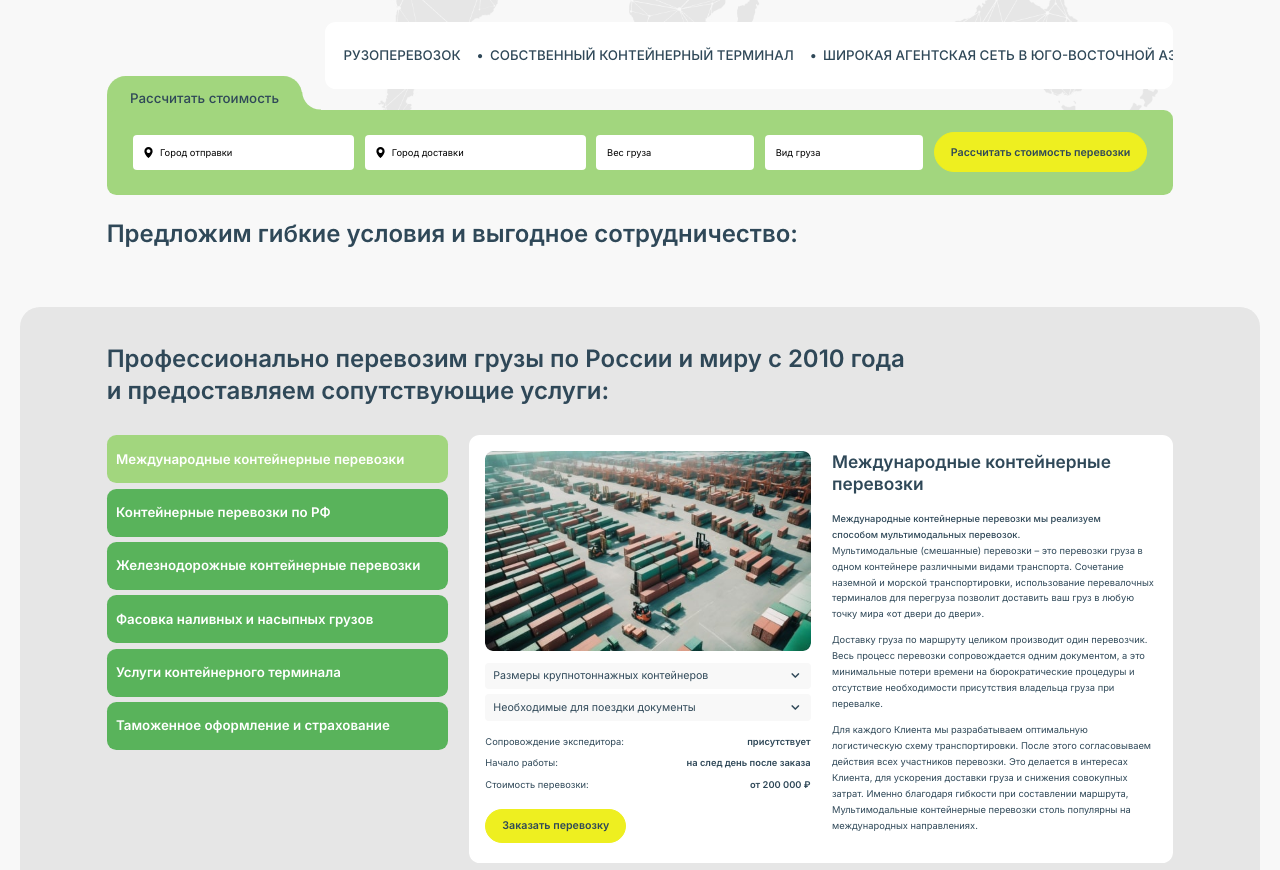
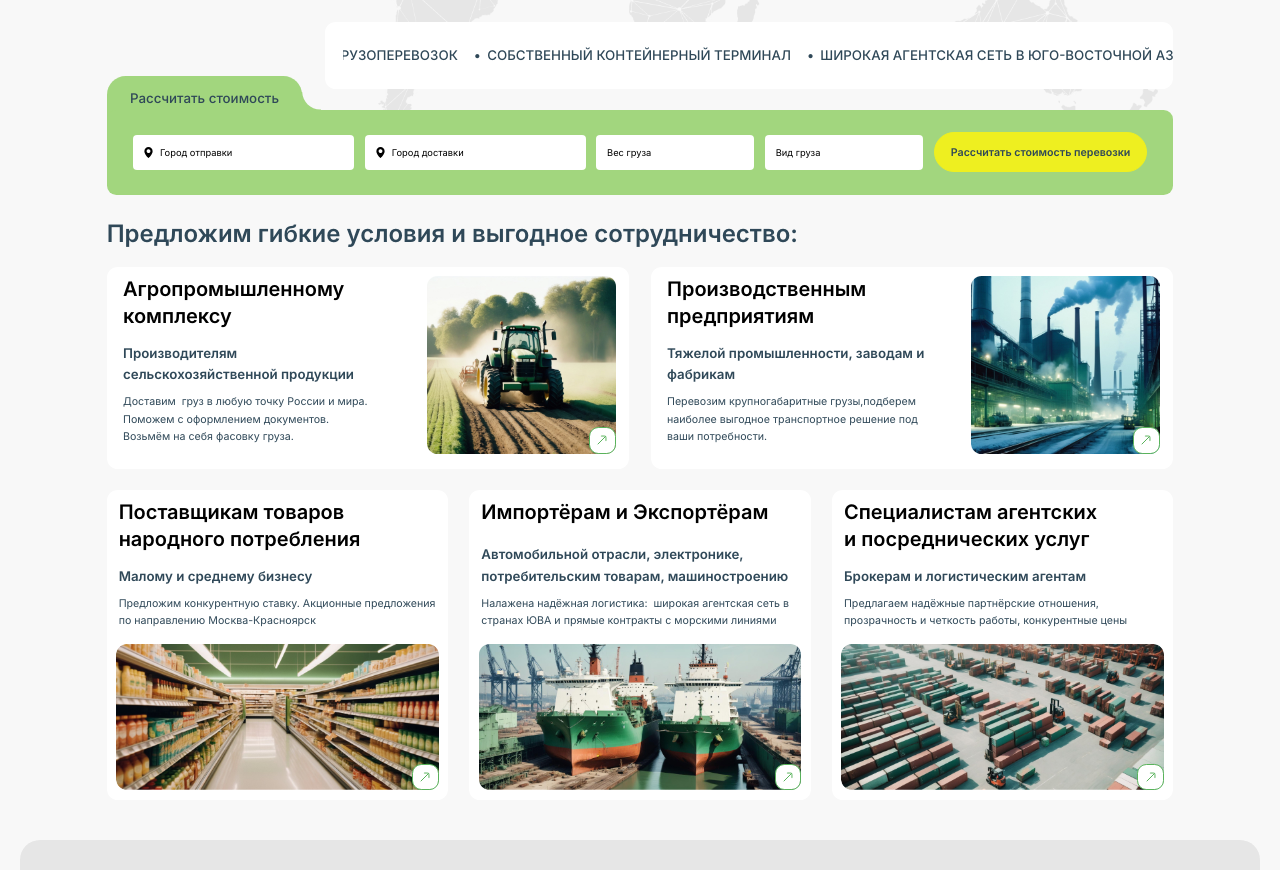
Before and after one commit to GrinCaseCode/greenlight, a plain HTML site: page index.html in a window 1280 px wide. Shown: the part 502-1372 px from the top of the page. Drawn offline with nearby package versions, Linux system fonts and the light colour scheme.

Commit message:
Add files via upload

```diff
--- a/index.html
+++ b/index.html
@@ -15,11 +15,12 @@
 	<link rel="stylesheet" href="libs/bootstrap/bootstrap-grid.css" />
 	<link rel="stylesheet" href="libs/fontawesome-free-5.12.0-web/css/all.min.css" />
 	<link rel="stylesheet" href="libs/fancybox-master/dist/jquery.fancybox.min.css" />
+	<link rel="stylesheet" href="libs/countdown/jquery.countdown.css" />
 	<link rel="stylesheet" href="libs/slick-1.5.9/slick/slick.css" />
 	<link rel="stylesheet" href="libs/slick-1.5.9/slick/slick-theme.css" />
-	<link rel="stylesheet" href="css/fonts.css" />
-	<link rel="stylesheet" href="css/main.css?ver=1.2" />
-	<link rel="stylesheet" href="css/media.css?ver=1.2" />
+	<link rel="stylesheet" href="css/fonts.css?ver=1.3" />
+	<link rel="stylesheet" href="css/main.css?ver=1.3" />
+	<link rel="stylesheet" href="css/media.css?ver=1.3" />
 </head>
 <body>
 
@@ -181,6 +182,70 @@
 		<section class="cooperation">
 			<div class="container">
 				<h2 class="title-section">Предложим гибкие условия и выгодное сотрудничество:</h2>
+				<div class="row row_main">
+					<div class="col-lg-6">
+						<a href="#" class="item-cooperation">
+							<span class="row">
+								<span class="col-lg-7">
+									<span class="item-cooperation__title">Агропромышленному комплексу</span>
+									<span class="item-cooperation__descr">Производителям сельскохозяйственной продукции</span>
+									<span class="item-cooperation__text">Доставим  груз в любую точку России и мира. Поможем с оформлением документов. Возьмём на себя фасовку груза.</span>
+								</span>
+								<span class="col-lg-5">
+									<span class="item-cooperation__image">
+										<img src="img/item_cooperation1.jpg" alt="alt">
+									</span>
+								</span>
+							</span>
+						</a>
+					</div>
+					<div class="col-lg-6">
+						<a href="#" class="item-cooperation">
+							<span class="row">
+								<span class="col-lg-7">
+									<span class="item-cooperation__title">Производственным предприятиям</span>
+									<span class="item-cooperation__descr">Тяжелой промышленности, заводам и фабрикам</span>
+									<span class="item-cooperation__text">Перевозим крупногабаритные грузы,подберем наиболее выгодное транспортное решение под ваши потребности.</span>
+								</span>
+								<span class="col-lg-5">
+									<span class="item-cooperation__image">
+										<img src="img/item_cooperation2.jpg" alt="alt">
+									</span>
+								</span>
+							</span>
+						</a>
+					</div>
+					<div class="col-lg-4">
+						<a href="#" class="item-cooperation">
+							<span class="item-cooperation__title">Поставщикам товаров народного потребления</span>
+							<span class="item-cooperation__descr">Малому и среднему бизнесу</span>
+							<span class="item-cooperation__text">Предложим конкурентную ставку. Акционные предложения по направлению Москва-Красноярск</span>
+							<span class="item-cooperation__image">
+								<img src="img/item_cooperation3.jpg" alt="alt">
+							</span>
+						</a>
+					</div>
+					<div class="col-lg-4">
+						<a href="#" class="item-cooperation">
+							<span class="item-cooperation__title">Импортёрам и Экспортёрам</span>
+							<span class="item-cooperation__descr">Автомобильной отрасли, электронике, потребительским товарам, машиностроению</span>
+							<span class="item-cooperation__text">Налажена надёжная логистика:  широкая агентская сеть в странах ЮВА и прямые контракты с морскими линиями </span>
+							<span class="item-cooperation__image">
+								<img src="img/item_cooperation4.jpg" alt="alt">
+							</span>
+						</a>
+					</div>
+					<div class="col-lg-4">
+						<a href="#" class="item-cooperation">
+							<span class="item-cooperation__title">Специалистам агентских <br>и посреднических услуг</span>
+							<span class="item-cooperation__descr">Брокерам и логистическим агентам</span>
+							<span class="item-cooperation__text">Предлагаем надёжные партнёрские отношения, прозрачность и четкость работы, конкурентные цены</span>
+							<span class="item-cooperation__image">
+								<img src="img/item_cooperation5.jpg" alt="alt">
+							</span>
+						</a>
+					</div>
+				</div>
 			</div>
 		</section>
 
@@ -533,8 +598,11 @@
 								<li>Современные технологии отслеживания грузов</li>
 								<li>Индивидуальный подход и гибкие условия сотрудничества</li>
 							</ul>
-							<div class="advantage__descr">Не упустите шанс воспользоваться выгодным предложением! <br>Акция действует ограниченное время. Забронируйте перевозку уже сегодня и получите максимум преимуществ.</div>
+							<div class="advantage__descr"><strong>Не упустите шанс воспользоваться выгодным предложением!</strong> <br>Акция действует ограниченное время. Забронируйте перевозку уже сегодня и получите максимум преимуществ.</div>
+							<div class="advantage__bottom">
+								<div class="countdown" date-time="2024-07-20"></div>
 								<a href="#" class="btn-main">Заказать перевозку</a>
+							</div>
 						</div>
 					</div>
 				</div>
@@ -547,7 +615,7 @@
 				<div class="row">
 					<div class="col-lg-4 col-6">
 						<div class="item-step">
-							<div class="item-step__number">1</div>
+							<div class="item-step__number"><span>1</span></div>
 							<p>На основе заявки подбираем маршрут доставки и предлагаем оптимальную ставку</p>
 							<div class="arrows">
 								<img src="img/arrow1.svg" alt="alt">
@@ -558,31 +626,31 @@
 					</div>
 					<div class="col-lg-4 col-6">
 						<div class="item-step">
-							<div class="item-step__number">2</div>
+							<div class="item-step__number"><span>2</span></div>
 							<p>Согласовываем детали и подписываем официальный договор</p>
 						</div>
 					</div>
 					<div class="col-lg-4 col-6">
 						<div class="item-step">
-							<div class="item-step__number">3</div>
+							<div class="item-step__number"><span>3</span></div>
 							<p>Организуем забор груза со склада поставщика</p>
 						</div>
 					</div>
 					<div class="col-lg-4 col-6">
 						<div class="item-step">
-							<div class="item-step__number">4</div>
+							<div class="item-step__number"><span>4</span></div>
 							<p>Доставим груз через порты или через сухопутные погранпереходы</p>
 						</div>
 					</div>
 					<div class="col-lg-4 col-6">
 						<div class="item-step">
-							<div class="item-step__number">5</div>
+							<div class="item-step__number"><span>5</span></div>
 							<p>Поможем в таможенной очистке и осуществим автовывоз груза</p>
 						</div>
 					</div>
 					<div class="col-lg-4 col-6">
 						<div class="item-step">
-							<div class="item-step__number">6</div>
+							<div class="item-step__number"><span>6</span></div>
 							<p>Доставим груз до склада получателя</p>
 							<div class="arrows">
 								<img src="img/arrow1.svg" alt="alt">
@@ -646,9 +714,12 @@
 					<li><a href="#tab_main2">Агентская сеть</a></li>
 					<li><a href="#tab_main3">Терминалы</a></li>
 				</ul>
+			</div>
 			<div class="wrap-container-main">
 				<div class="tab-container-main">
 					<div class="tab-pane-main" id="tab_main1">
+						<div class="wrap-map">
+							<div class="container">
 								<div class="row">
 									<div class="col-lg-3">
 										<div class="contacts__left">
@@ -686,12 +757,14 @@
 											</div>
 										</div>
 									</div>
-								<div class="col-lg-9">
+								</div>
+							</div>
 							<div class="map-contacts" id="map1"></div>
 						</div>
 					</div>
-						</div>
 					<div class="tab-pane-main" id="tab_main2">
+						<div class="wrap-map">
+							<div class="container">
 								<div class="row">
 									<div class="col-lg-3">
 										<div class="contacts__left">
@@ -729,12 +802,14 @@
 											</div>
 										</div>
 									</div>
-								<div class="col-lg-9">
+								</div>
+							</div>
 							<div class="map-contacts" id="map2"></div>
 						</div>
 					</div>
-						</div>
 					<div class="tab-pane-main" id="tab_main3">
+						<div class="wrap-map">
+							<div class="container">
 								<div class="row">
 									<div class="col-lg-3">
 										<div class="contacts__left">
@@ -772,10 +847,9 @@
 											</div>
 										</div>
 									</div>
-								<div class="col-lg-9">
-									<div class="map-contacts" id="map3"></div>
 								</div>
 							</div>
+							<div class="map-contacts" id="map3"></div>
 						</div>
 					</div>
 				</div>
@@ -855,8 +929,11 @@
 	<script src="libs/slick-1.5.9/slick/slick.min.js"></script>
 	<script src="libs/scroll2id/PageScroll2id.min.js"></script>
 	<script src="libs/mask/jquery.maskedinput.js"></script>
+	<script src="libs/countdown/jquery.plugin.js"></script>
+	<script src="libs/countdown/jquery.countdown.min.js"></script>
+	<script src="libs/countdown/jquery.countdown-ru.js"></script>
 	<script src="libs/jQueryFormStyler-master/jquery.formstyler.min.js"></script>
-	<script src="js/common.js?ver=1.2"></script>
+	<script src="js/common.js?ver=1.3"></script>
 	<script src="https://api-maps.yandex.ru/2.1/?lang=ru_RU"></script>
 	<script>
 	$(document).ready(function () {
```
Lines whose indentation alone changed are shown as unchanged.
